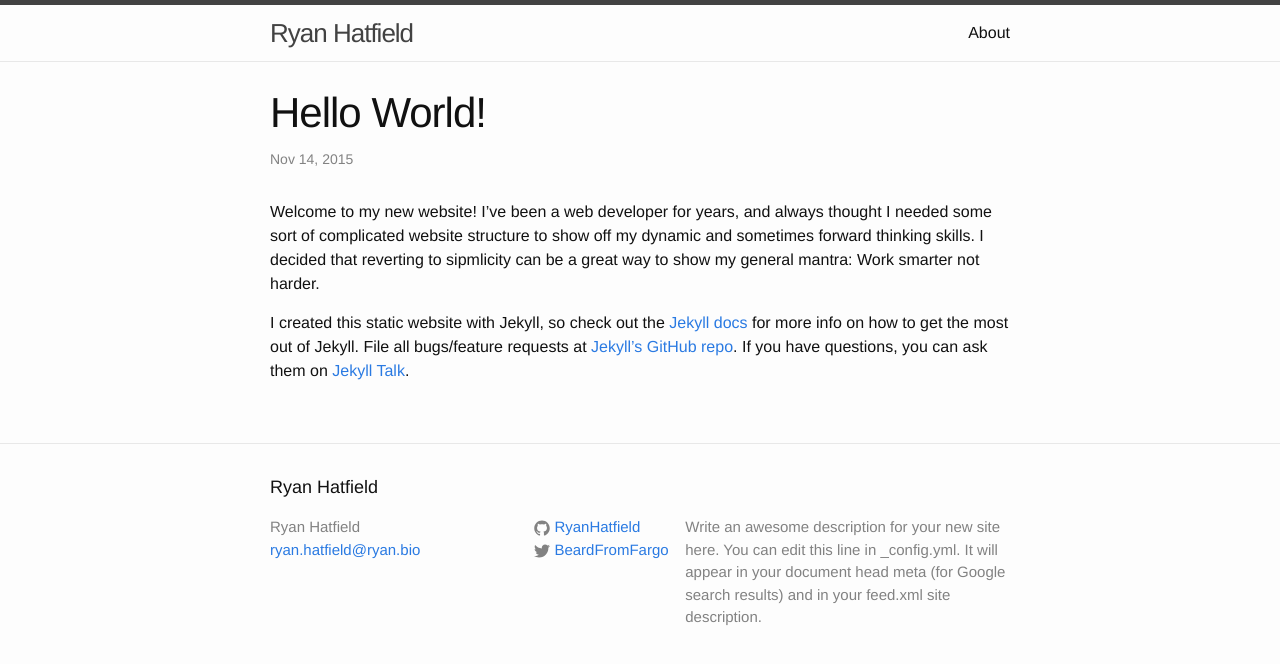
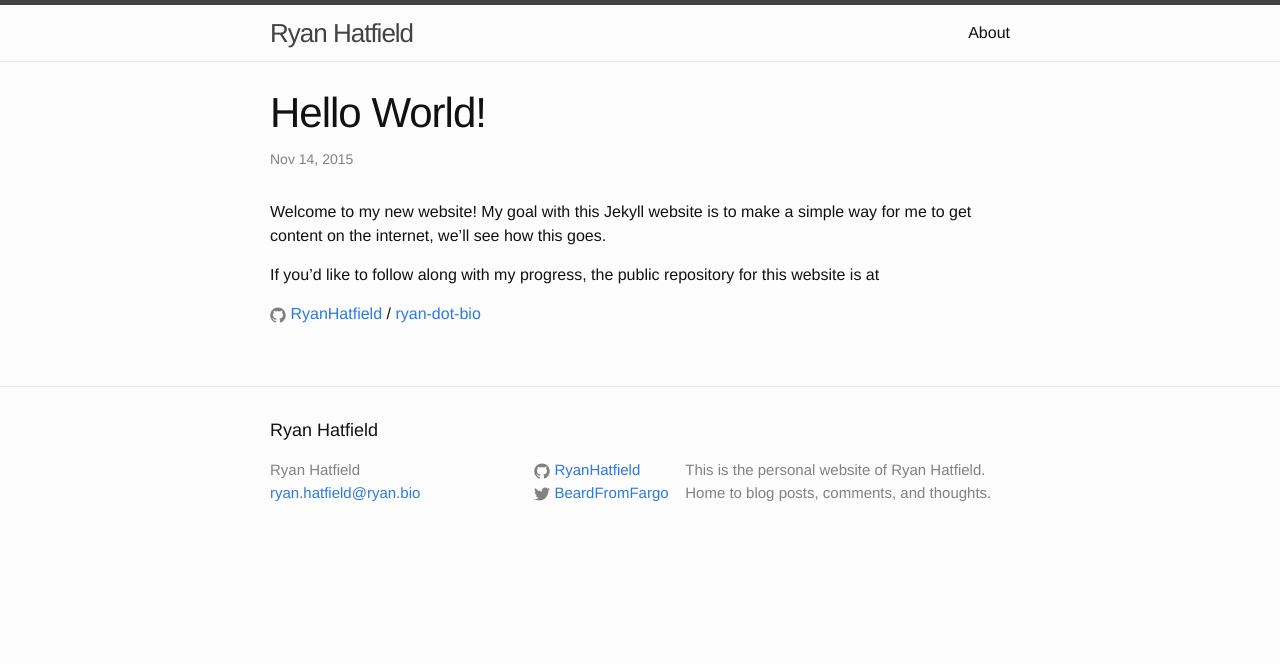
Before and after one commit to RyanHatfield/ryan-dot-bio, a Jekyll site: the page built from _posts/2015-11-14-hello-world.markdown, in a window 1280 px wide. Shown: the top 664 px of the page. Built offline with Jekyll 4.4.1, drawn with Linux system fonts in a browser that asks for light colours.

Commit message:
Work so far

```diff
--- a/_config.yml
+++ b/_config.yml
@@ -9,9 +9,7 @@
 title: Ryan Hatfield
 email: ryan.hatfield@ryan.bio
 description: > # this means to ignore newlines until "baseurl:"
-  Write an awesome description for your new site here. You can edit this
-  line in _config.yml. It will appear in your document head meta (for
-  Google search results) and in your feed.xml site description.
+  This is the personal website of Ryan Hatfield. Home to blog posts, comments, and thoughts.
 baseurl: "" # the subpath of your site, e.g. /blog
 url: "http://ryan.bio" # the base hostname & protocol for your site
 twitter_username: BeardFromFargo
--- a/_posts/2015-11-14-hello-world.markdown
+++ b/_posts/2015-11-14-hello-world.markdown
@@ -2,12 +2,12 @@
 layout: post
 title:  "Hello World!"
 date:   2015-11-14 10:00 -0600
-categories: jekyll update
+categories: news random
+mini: "The first 'Hello World' from my new website"
 ---
-Welcome to my new website! I've been a web developer for years, and always thought I needed some sort of complicated website structure to show off my dynamic and sometimes forward thinking skills. I decided that reverting to sipmlicity can be a great way to show my general mantra: Work smarter not harder.
 
-I created this static website with Jekyll, so check out the [Jekyll docs][jekyll-docs] for more info on how to get the most out of Jekyll. File all bugs/feature requests at [Jekyll’s GitHub repo][jekyll-gh]. If you have questions, you can ask them on [Jekyll Talk][jekyll-talk].
+Welcome to my new website! My goal with this Jekyll website is to make a simple way for me to get content on the internet, we'll see how this goes.
 
-[jekyll-docs]: http://jekyllrb.com/docs/home
-[jekyll-gh]:   https://github.com/jekyll/jekyll
-[jekyll-talk]: https://talk.jekyllrb.com/
+If you'd like to follow along with my progress, the public repository for this website is at
+
+{% include icon-github.html username="RyanHatfield" %} / [ryan-dot-bio](https://github.com/RyanHatfield/ryan-dot-bio)
--- a/index.html
+++ b/index.html
@@ -13,7 +13,8 @@ layout: default
 
         <h2>
           <a class="post-link" href="{{ post.url | prepend: site.baseurl }}">{{ post.title }}</a>
-        </h2>
+      </h2>
+      <span class="post-mini">{{ post.mini }}</span>
       </li>
     {% endfor %}
   </ul>
```
Also changed, not shown: _posts/2015-11-14-welcome-to-jekyll.markdown (deleted, +0 -25 lines), about.md (+0 -2 lines).
